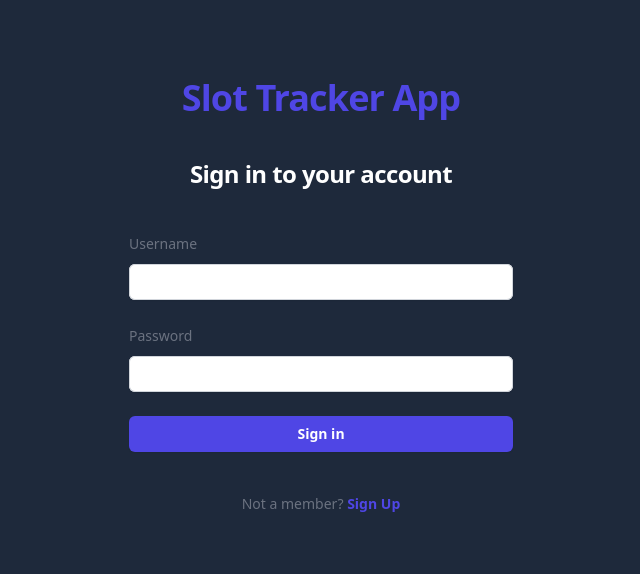
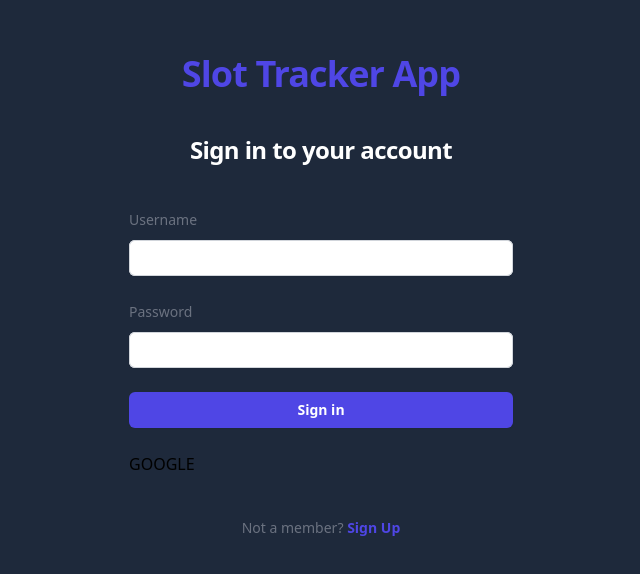
Before and after one commit to lornedrichardson/p3fp, a Next.js app: page / in a window 1280 px wide. Shown: the part 122-696 px from the top of the page, without its empty margins (319-959 px from the left). Built offline with nearby package versions, Linux system fonts and the light colour scheme; no server answers.

Commit message:
change for SSO from google

```diff
--- /dev/null
+++ b/app/Providers.tsx
@@ -0,0 +1,13 @@
+"use client";
+import { SessionProvider } from "next-auth/react";
+import React, { ReactNode } from "react";
+
+interface Props {
+  children: ReactNode;
+}
+
+const Providers = (props: Props) => {
+  return <SessionProvider>{props.children}</SessionProvider>;
+};
+
+export default Providers;
--- /dev/null
+++ b/app/api/auth/[...nextauth]/route.ts
@@ -0,0 +1,13 @@
+import NextAuth from "next-auth/next";
+import GoogleProvider from "next-auth/providers/google";
+
+const handler = NextAuth({
+  providers: [
+    GoogleProvider({
+      clientId: process.env.GOOGLE_CLIENT_ID,
+      clientSecret: process.env.GOOGLE_CLIENT_SECRET,
+    }),
+  ],
+});
+
+export { handler as GET, handler as POST };
--- a/app/layout.tsx
+++ b/app/layout.tsx
@@ -1,3 +1,6 @@
+import Providers from "./Providers"
+
+
 export default function RootLayout({
   children,
 }: {
@@ -5,7 +8,11 @@ export default function RootLayout({
 }) {
   return (
     <html lang="en">
-      <body>{children}</body>
+      <body>
+        <Providers>
+        {children}
+        </Providers>
+        </body>
     </html>
   )
 }
--- a/app/login.tsx
+++ /dev/null
@@ -1,95 +0,0 @@
-'use client'
-import { useEffect, useState } from 'react'
-import { useRouter } from 'next/navigation'
-import '../styles/globals.css'
-
-export default function Login({ deleteTokens }){
-    const { push } = useRouter()
-    const [username,setUsername] = useState('')
-    const [password,setPassword] = useState('')
-    const datapass = () => {
-        const fetchresdata = async () => {
-            const result = await fetch('api/user', {
-                method: 'POST',
-                headers: { "Content-type": "application/json; charset=UTF-8" },
-                body: JSON.stringify({ username:username, pw:password })
-            })
-            const data = await result.json()
-            if(data.isLogin) {
-                push(`/games`)
-            }else{
-                alert('dont find match user. Do you want to try again or sign up?')
-            }
-        }
-        fetchresdata()
-    }
-    useEffect(()=>{
-      deleteTokens()
-    },[])
-    return(
-        <div className="flex min-h-full flex-1 flex-col justify-center px-6 py-12 lg:px-8 h-screen bg-slate-800">
-        <div className="sm:mx-auto sm:w-full sm:max-w-sm">
-          <h1 className="mt-10 text-center text-4xl font-bold leading-9 tracking-tight text-indigo-600">
-            Slot Tracker App
-          </h1>
-        </div>
-        <div className="sm:mx-auto sm:w-full sm:max-w-sm">
-          <h2 className="mt-10 text-center text-2xl font-bold leading-9 tracking-tight text-white">
-            Sign in to your account
-          </h2>
-        </div>
-
-
-        <div className="mt-10 sm:mx-auto sm:w-full sm:max-w-sm">
-          <form className="space-y-6" onSubmit={(e) => {
-            console.log("this is prevent Default")
-                e.preventDefault()
-                datapass()
-            }}>
-            <div>
-              <label htmlFor="userName" className="block text-sm font-medium leading-6 text-gray-500">
-                Username
-              </label>
-              <div className="mt-2">
-                <input
-                  type="text" onChange={(e) => setUsername(e.target.value)}
-                  className="block w-full px-1 rounded-md border-0 py-1.5 text-gray-900 shadow-sm ring-1 ring-inset ring-gray-300 placeholder:text-gray-400 focus:ring-2 focus:ring-inset focus:ring-indigo-600 sm:text-sm sm:leading-6"
-                />
-              </div>
-            </div>
-
-            <div>
-              <div className="flex items-center justify-between">
-                <label htmlFor="password" className="block text-sm font-medium leading-6 text-gray-500">
-                  Password
-                </label>
-              </div>
-              <div className="mt-2">
-                <input
-                  type="password" onChange={(e) => setPassword(e.target.value)}
-                  className="block w-full px-1 rounded-md border-0 py-1.5 text-gray-900 shadow-sm ring-1 ring-inset ring-gray-300 placeholder:text-gray-400 focus:ring-2 focus:ring-inset focus:ring-indigo-600 sm:text-sm sm:leading-6"
-                />
-              </div>
-            </div>
-
-            <div>
-            <button
-              type="submit"
-              className="flex w-full justify-center rounded-md bg-indigo-600 px-3 py-1.5 text-sm font-semibold leading-6 text-white shadow-sm hover:bg-indigo-500 focus-visible:outline focus-visible:outline-2 focus-visible:outline-offset-2 focus-visible:outline-indigo-600"
-              >
-                Sign in
-              </button>
-            </div>
-          </form>
-
-
-          <p className="mt-10 text-center text-sm text-gray-500">
-            Not a member?{' '}
-            <a href="/signup" className="font-semibold leading-6 text-indigo-600 hover:text-indigo-500">
-              Sign Up
-            </a>
-          </p>
-        </div>
-      </div>
-    )
-    }
--- a/app/page.tsx
+++ b/app/page.tsx
@@ -1,15 +1,108 @@
-import { cookies } from "next/headers";
-import Login from "./login";
+'use client'
+import { useEffect, useState } from 'react'
+import { useRouter } from 'next/navigation'
+import { useSession, signIn,signOut } from 'next-auth/react'
+import '../styles/globals.css'
+
+export default function Login() {
+  const { data: session } = useSession()
+  const { push } = useRouter()
+  const [username, setUsername] = useState('')
+  const [password, setPassword] = useState('')
+  const datapass = () => {
+    const fetchresdata = async () => {
+      const result = await fetch('api/user', {
+        method: 'POST',
+        headers: { "Content-type": "application/json; charset=UTF-8" },
+        body: JSON.stringify({ username: username, pw: password })
+      })
+      const data = await result.json()
+      if (data.isLogin) {
+        push(`/games`)
+      } else {
+        alert('dont find match user. Do you want to try again or sign up?')
+      }
+    }
+    fetchresdata()
+  }
+  if (session && session.user) {
+    return (
+      <div className="flex gap-4 ml-auto">
+        <p className="text-sky-600">{session.user.email}</p>
+        <button onClick={() => signOut()} className="text-red-600">
+          Sign Out
+        </button>
+      </div>
+    );
+  }
+  // useEffect(()=>{
+  //   deleteTokens()
+  // },[])
+  return (
+    <div className="flex min-h-full flex-1 flex-col justify-center px-6 py-12 lg:px-8 h-screen bg-slate-800">
+      <div className="sm:mx-auto sm:w-full sm:max-w-sm">
+        <h1 className="mt-10 text-center text-4xl font-bold leading-9 tracking-tight text-indigo-600">
+          Slot Tracker App
+        </h1>
+      </div>
+      <div className="sm:mx-auto sm:w-full sm:max-w-sm">
+        <h2 className="mt-10 text-center text-2xl font-bold leading-9 tracking-tight text-white">
+          Sign in to your account
+        </h2>
+      </div>
 
 
-const page = async ()=>{
-    async function deleteTokens() {
-        "use server";
-        cookies().delete("user_id");
-      }
-    return(
-        <Login deleteTokens={deleteTokens}/>
-    )
+      <div className="mt-10 sm:mx-auto sm:w-full sm:max-w-sm">
+        <form className="space-y-6" onSubmit={(e) => {
+          console.log("this is prevent Default")
+          e.preventDefault()
+          datapass()
+        }}>
+          <div>
+            <label htmlFor="userName" className="block text-sm font-medium leading-6 text-gray-500">
+              Username
+            </label>
+            <div className="mt-2">
+              <input
+                type="text" onChange={(e) => setUsername(e.target.value)}
+                className="block w-full px-1 rounded-md border-0 py-1.5 text-gray-900 shadow-sm ring-1 ring-inset ring-gray-300 placeholder:text-gray-400 focus:ring-2 focus:ring-inset focus:ring-indigo-600 sm:text-sm sm:leading-6"
+              />
+            </div>
+          </div>
+
+          <div>
+            <div className="flex items-center justify-between">
+              <label htmlFor="password" className="block text-sm font-medium leading-6 text-gray-500">
+                Password
+              </label>
+            </div>
+            <div className="mt-2">
+              <input
+                type="password" onChange={(e) => setPassword(e.target.value)}
+                className="block w-full px-1 rounded-md border-0 py-1.5 text-gray-900 shadow-sm ring-1 ring-inset ring-gray-300 placeholder:text-gray-400 focus:ring-2 focus:ring-inset focus:ring-indigo-600 sm:text-sm sm:leading-6"
+              />
+            </div>
+          </div>
+
+          <div>
+            <button
+              type="submit"
+              className="flex w-full justify-center rounded-md bg-indigo-600 px-3 py-1.5 text-sm font-semibold leading-6 text-white shadow-sm hover:bg-indigo-500 focus-visible:outline focus-visible:outline-2 focus-visible:outline-offset-2 focus-visible:outline-indigo-600"
+            >
+              Sign in
+            </button>
+          </div>
+          <button onClick={() => signIn()}>GOOGLE</button>
+        </form>
+
+
+        <p className="mt-10 text-center text-sm text-gray-500">
+          Not a member?{' '}
+          <a href="/signup" className="font-semibold leading-6 text-indigo-600 hover:text-indigo-500">
+            Sign Up
+          </a>
+        </p>
+      </div>
+    </div>
+  )
 }
-
-export default page
--- a/package.json
+++ b/package.json
@@ -11,6 +11,7 @@
     "cors": "^2.8.5",
     "express": "^4.18.2",
     "next": "^13.4.19",
+    "next-auth": "^4.24.4",
     "next-superjson-plugin": "^0.5.9",
     "react": "^18.2.0",
     "react-bootstrap": "^2.8.0",
```
Also changed, not shown: app/page1.tsx (added, +16 -0 lines), 2 other files (tests, documents, lock files or other folders).
